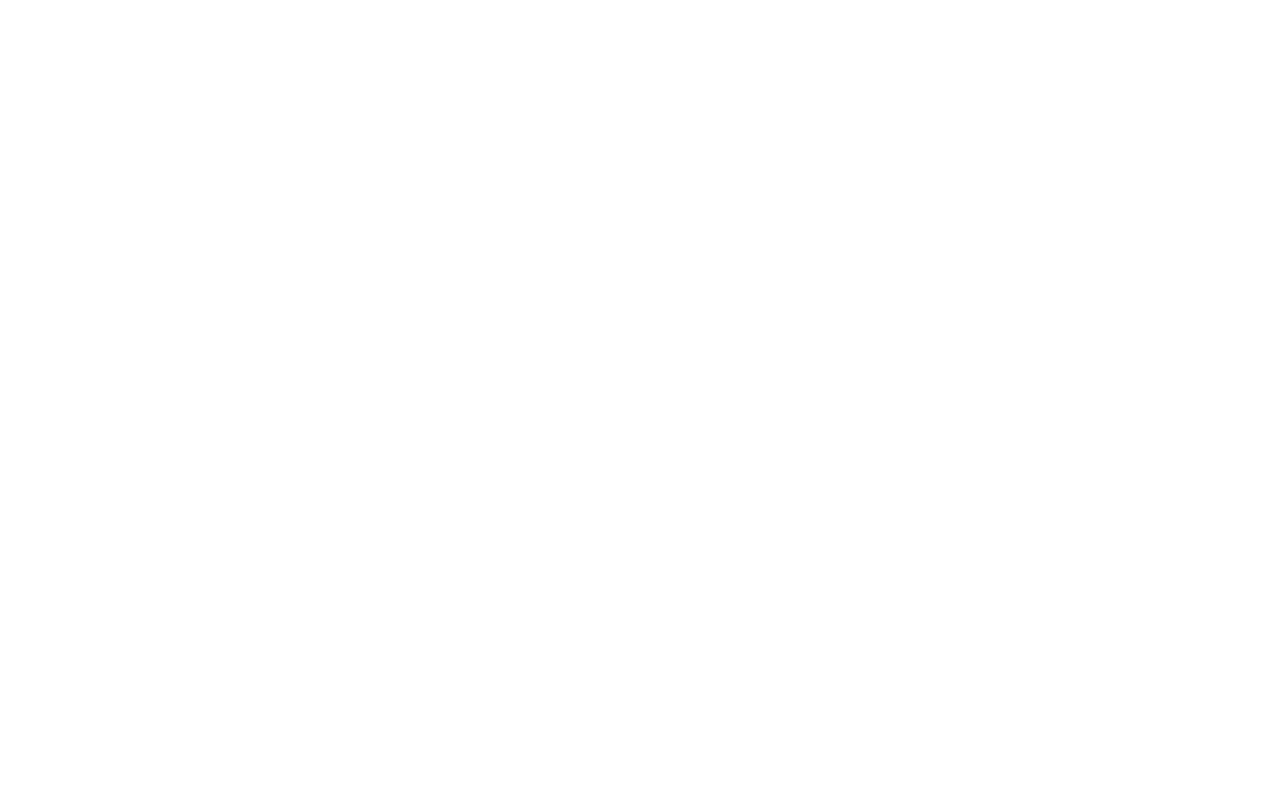
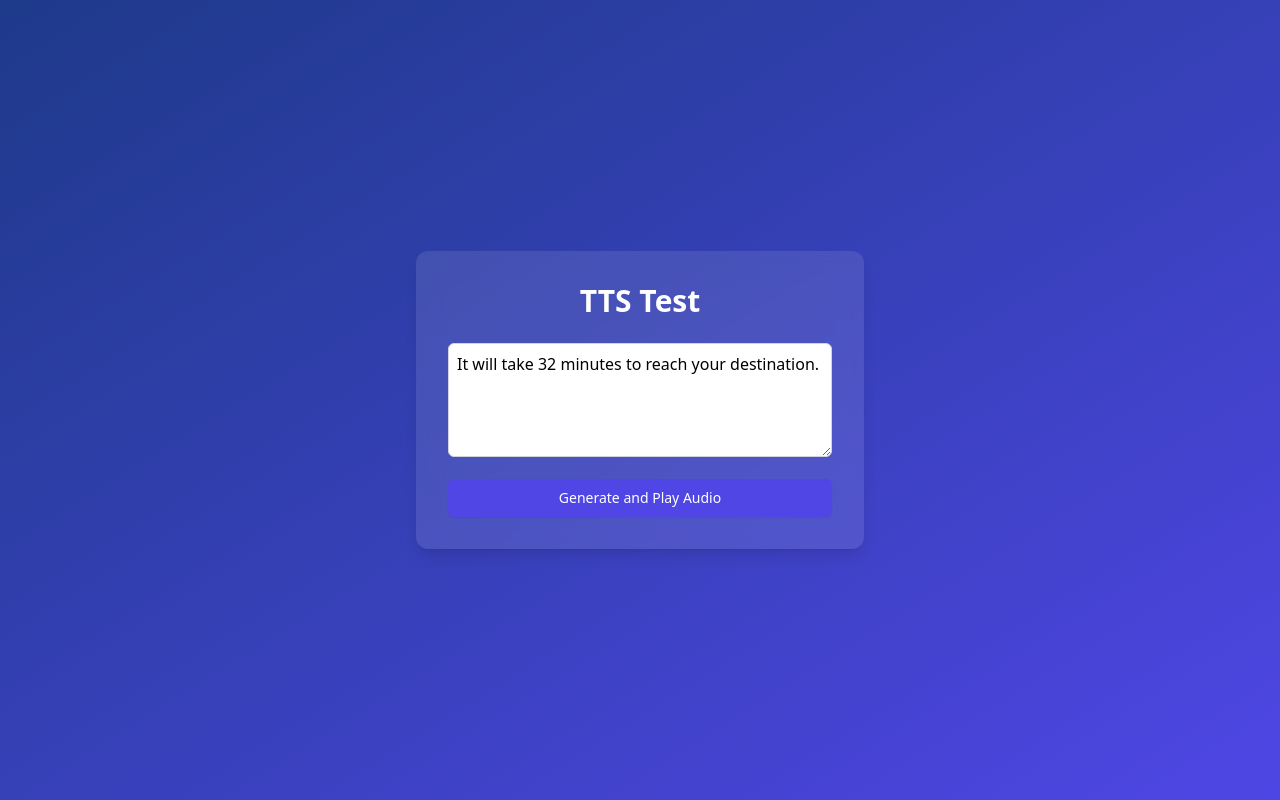
Before and after one commit to PawanAK/identicket, a React (Vite) app: page /music-test in a window 1280 px wide. Before the commit this address had no page. Built offline with nearby package versions, Linux system fonts and the light colour scheme; the HTML template or start-up script is replaced by a standard one.

Commit message:
add aduiotts

```diff
--- a/src/App.jsx
+++ b/src/App.jsx
@@ -2,6 +2,7 @@
 import { BrowserRouter as Router, Route, Routes } from 'react-router-dom';
 import ScannerPage from './components/ScannerPage';
 import ValidationResult from './components/ValidationResult';
+import MusicTest from './components/musictest';
 import './index.css';
 
 function App() {
@@ -11,6 +12,7 @@
         <Routes>
           <Route path="/" element={<ScannerPage />} />
           <Route path="/result" element={<ValidationResult />} />
+          <Route path="/music-test" element={<MusicTest />} />
         </Routes>
       </div>
     </Router>
--- a/src/components/ValidationResult.jsx
+++ b/src/components/ValidationResult.jsx
@@ -7,6 +7,7 @@
   const [validationStatus, setValidationStatus] = useState(null);
   const [eta, setEta] = useState(null);
   const [parsedData, setParsedData] = useState(null);
+  const [audioUrl, setAudioUrl] = useState(null);
 
   const stations = ['Margao', 'Vasco da Gama', 'Ponda', 'Mapusa'];
 
@@ -80,6 +81,7 @@
       console.log('ETA prediction response:', responseData);
       if (responseData.data) {
         setEta(responseData.data);
+        generateAndPlayAudio(responseData.data);
       } else {
         console.error('Unexpected ETA response format');
       }
@@ -87,6 +89,33 @@
       console.error('Error predicting ETA:', error);
     }
   };
+
+  const generateAndPlayAudio = async (etaMessage) => {
+    try {
+      const response = await fetch('https://your-backend-url.com/generate-tts', {
+        method: 'POST',
+        headers: {
+          'Content-Type': 'application/json',
+        },
+        body: JSON.stringify({ text: etaMessage }),
+      });
+      const audioBlob = await response.blob();
+      const audioUrl = URL.createObjectURL(audioBlob);
+      setAudioUrl(audioUrl);
+    } catch (error) {
+      console.error('Error generating audio:', error);
+    }
+  };
+
+  useEffect(() => {
+    if (audioUrl) {
+      const audio = new Audio(audioUrl);
+      audio.play().catch(error => console.error('Error playing audio:', error));
+      return () => {
+        URL.revokeObjectURL(audioUrl);
+      };
+    }
+  }, [audioUrl]);
 
   const formatTimestamp = (timestamp) => {
     return new Date(timestamp * 1000).toLocaleString();
--- /dev/null
+++ b/src/components/musictest.jsx
@@ -0,0 +1,56 @@
+import React, { useState } from 'react';
+
+const MusicTest = () => {
+  const [audioUrl, setAudioUrl] = useState(null);
+  const [text, setText] = useState('It will take 32 minutes to reach your destination.');
+
+  const generateAndPlayAudio = async () => {
+    try {
+      const response = await fetch('http://localhost:3000/generate-tts', {
+        method: 'POST',
+        headers: {
+          'Content-Type': 'application/json',
+        },
+        body: JSON.stringify({ text }),
+      });
+
+      if (!response.ok) {
+        throw new Error('Failed to generate TTS');
+      }
+
+      const audioBlob = await response.blob();
+      const audioUrl = URL.createObjectURL(audioBlob);
+      setAudioUrl(audioUrl);
+    } catch (error) {
+      console.error('Error generating audio:', error);
+    }
+  };
+
+  return (
+    <div className="min-h-screen bg-gradient-to-br from-blue-900 to-indigo-600 flex items-center justify-center px-4">
+      <div className="max-w-md w-full bg-white bg-opacity-10 p-8 rounded-xl shadow-lg backdrop-blur-md">
+        <h2 className="text-3xl font-bold text-white text-center mb-6">TTS Test</h2>
+        <textarea
+          className="w-full p-2 mb-4 border border-gray-300 rounded-md"
+          rows="4"
+          value={text}
+          onChange={(e) => setText(e.target.value)}
+        />
+        <button
+          onClick={generateAndPlayAudio}
+          className="w-full py-2 px-4 border border-transparent rounded-md shadow-sm text-sm font-medium text-white bg-indigo-600 hover:bg-indigo-700 focus:outline-none focus:ring-2 focus:ring-offset-2 focus:ring-indigo-500 transition duration-300 transform hover:scale-105"
+        >
+          Generate and Play Audio
+        </button>
+        {audioUrl && (
+          <audio controls className="mt-4 w-full">
+            <source src={audioUrl} type="audio/mpeg" />
+            Your browser does not support the audio element.
+          </audio>
+        )}
+      </div>
+    </div>
+  );
+};
+
+export default MusicTest;
```
